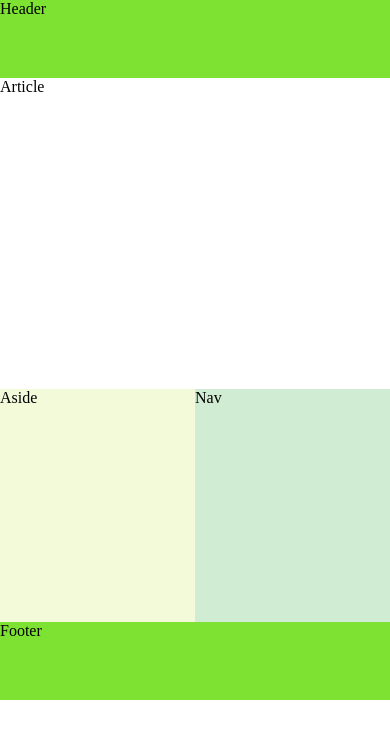
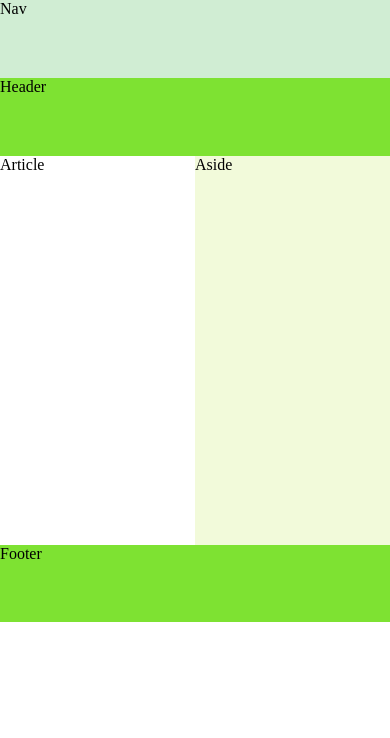
Before and after one commit to HarshRa3/grid1, a plain HTML site: page index.html in a window 390 px wide. Drawn offline with Linux system fonts and the light colour scheme.

Commit message:
nav position change

```diff
--- a/style.css
+++ b/style.css
@@ -1,53 +1,70 @@
-*{
+* {
     margin: 0;
     padding: 0;
     box-sizing: border-box;
 }
 
-.main{
+.main {
     width: 100%;
     overflow: auto;
 }
-.container{
+
+.container {
     width: 100%;
     display: grid;
-    grid-template-columns: repeat(4,1fr);
-    grid-template-rows: repeat(9,77.8px);
+    grid-template-columns: repeat(4, 1fr);
+    grid-template-rows: repeat(9, 77.8px);
     justify-content: space-around;
 }
 
-.header{
+.header {
     grid-column: 1/5;
     background-color: #7ee232;
 }
-.article{
+
+.article {
     grid-row: 2/9;
-  grid-column: 1/3;
-  background-color: white;
+    grid-column: 1/3;
+    background-color: white;
 }
-.aside{
+
+.aside {
     grid-row: 2/9;
     background-color: #f2fada;
 }
-.nav{
+
+.nav {
     grid-row: 2/9;
     background-color: #d0edd3;
 }
-.footer{
+
+.footer {
     grid-column: 1/5;
     background-color: #7ee232;
 }
-@media(max-width:940px){
-    .article{
+
+@media(max-width:940px) {
+    .header {
+        grid-row: 2/3;
+    }
+
+    .article {
+        grid-column: 1/3;
+        grid-row: 3/8;
+
+    }
+
+    .aside {
+        grid-column: 3/5;
+        grid-row: 3/8;
+    }
+
+    .nav {
         grid-column: 1/5;
-        grid-row: 2/6;
+        grid-row: 1/2;
     }
-    .aside{
-        grid-column: 1/3;
-        grid-row: 6/9;
-    }
-    .nav{
-        grid-row: 6/9;
-        grid-column: 3/5;
+
+    .footer {
+        grid-row: 8/9;
     }
 }
```
